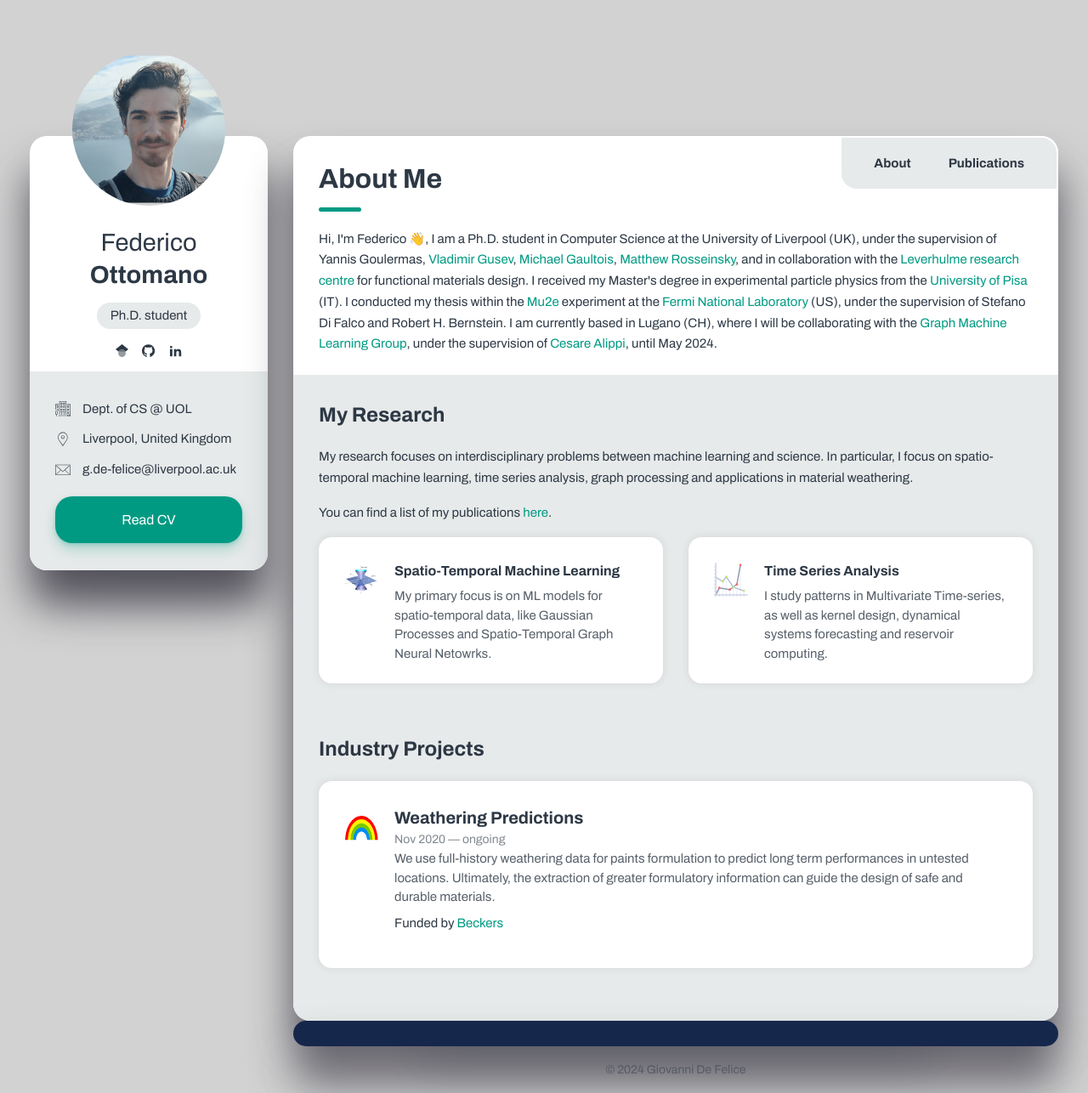
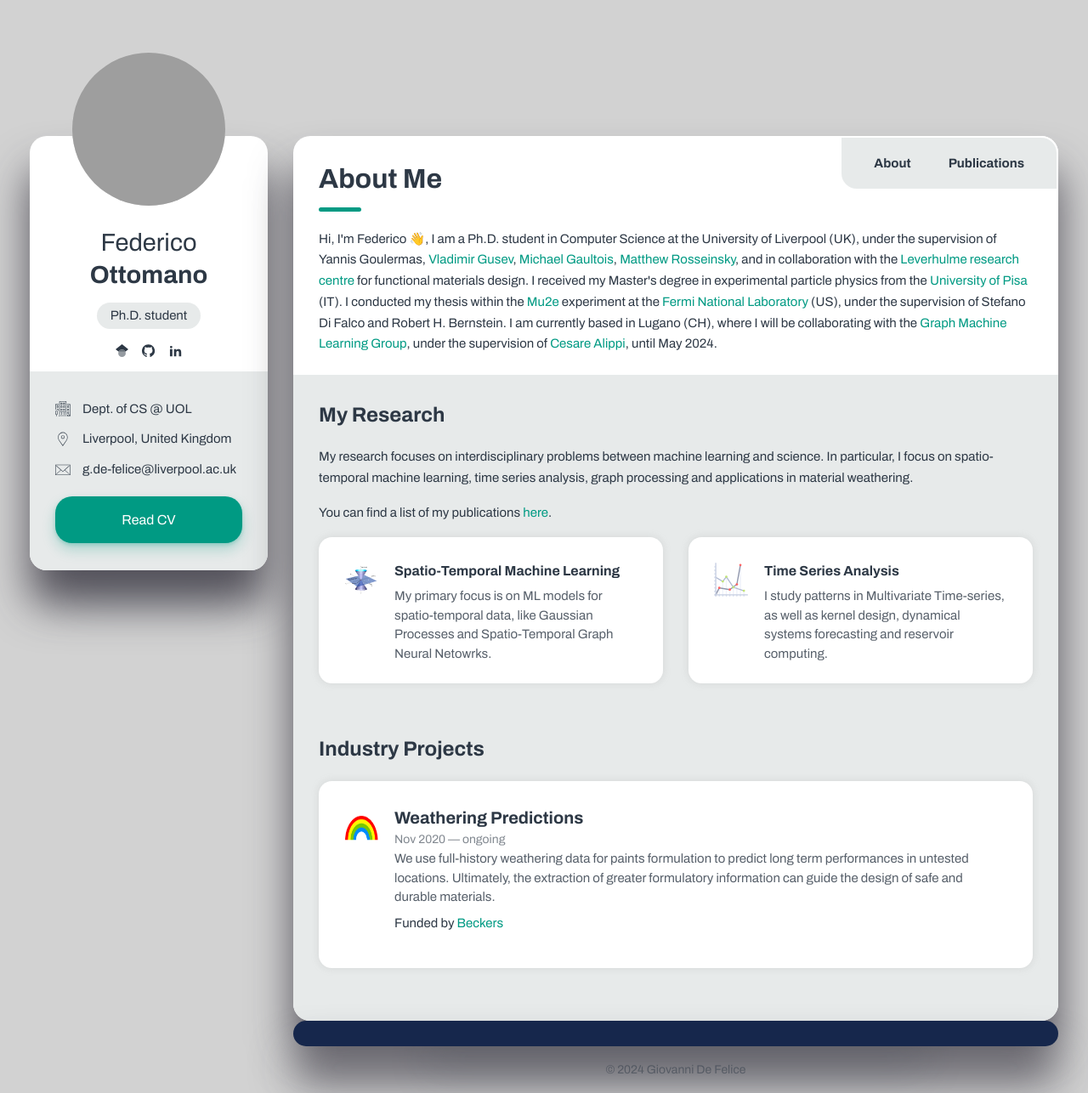
Before and after one commit to fedeotto/fedeotto.github.io, a Jekyll site: the page built from index.html, in a window 1280 px wide. Shown: the whole page at 85% size. Built offline with Jekyll 4.4.1, drawn with Linux system fonts in a browser that asks for light colours.

Commit message:
updated picture

```diff
--- a/_includes/sidebar.html
+++ b/_includes/sidebar.html
@@ -8,7 +8,7 @@
     <div class="sidebar box shadow pb-0 sticky-column">
         <svg class="avatar avatar--180" viewBox="0 0 188 188">
             <g class="avatar__box">
-                <image xlink:href="{{'assets/img/face_thumb_nobg.png' | absolute_url }}" height="100%" width="100%" />
+                <image xlink:href="{{'assets/img/fede_snowdon.png' | absolute_url }}" height="100%" width="100%" />
             </g>
         </svg>
         <div class="text-center">
```
